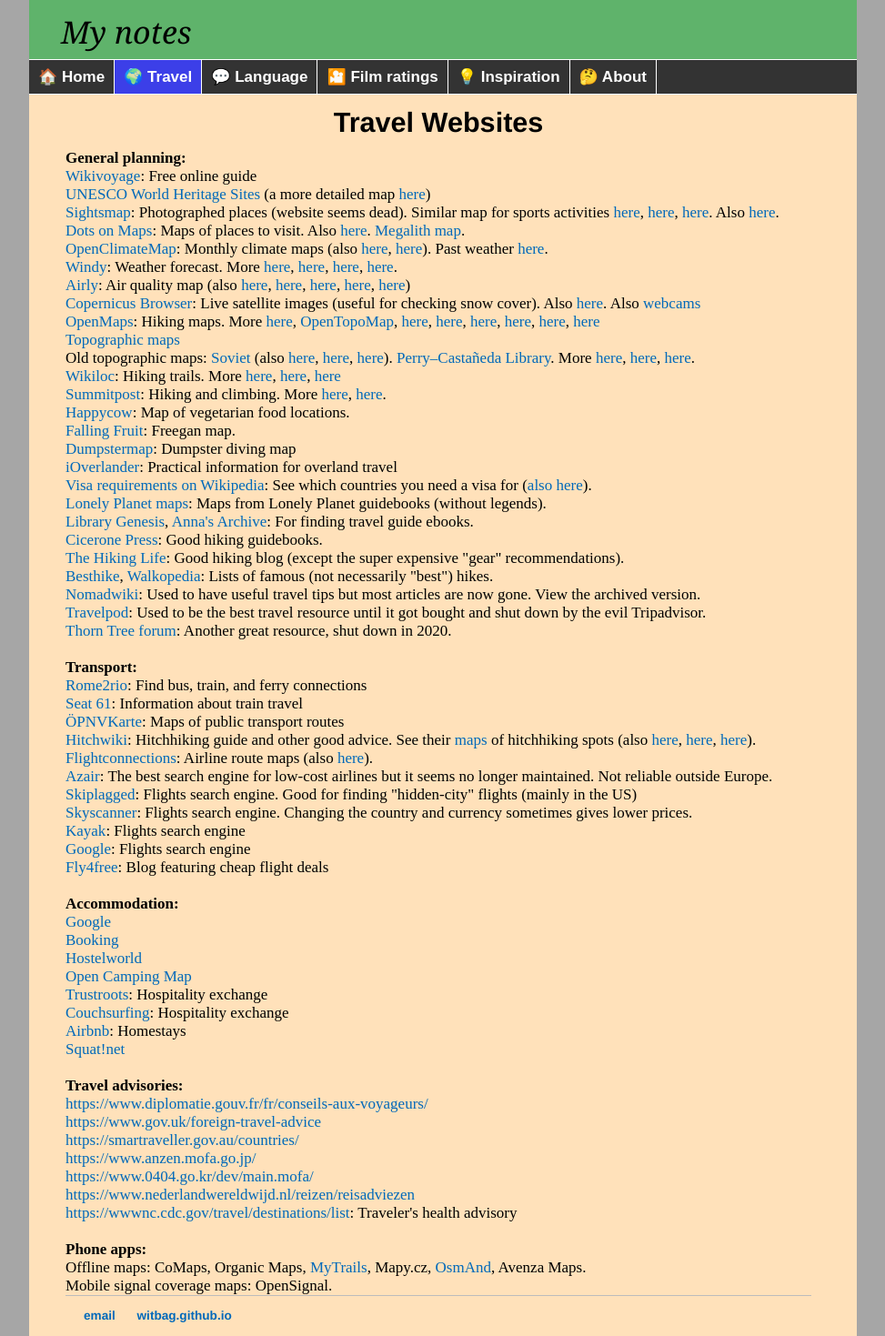
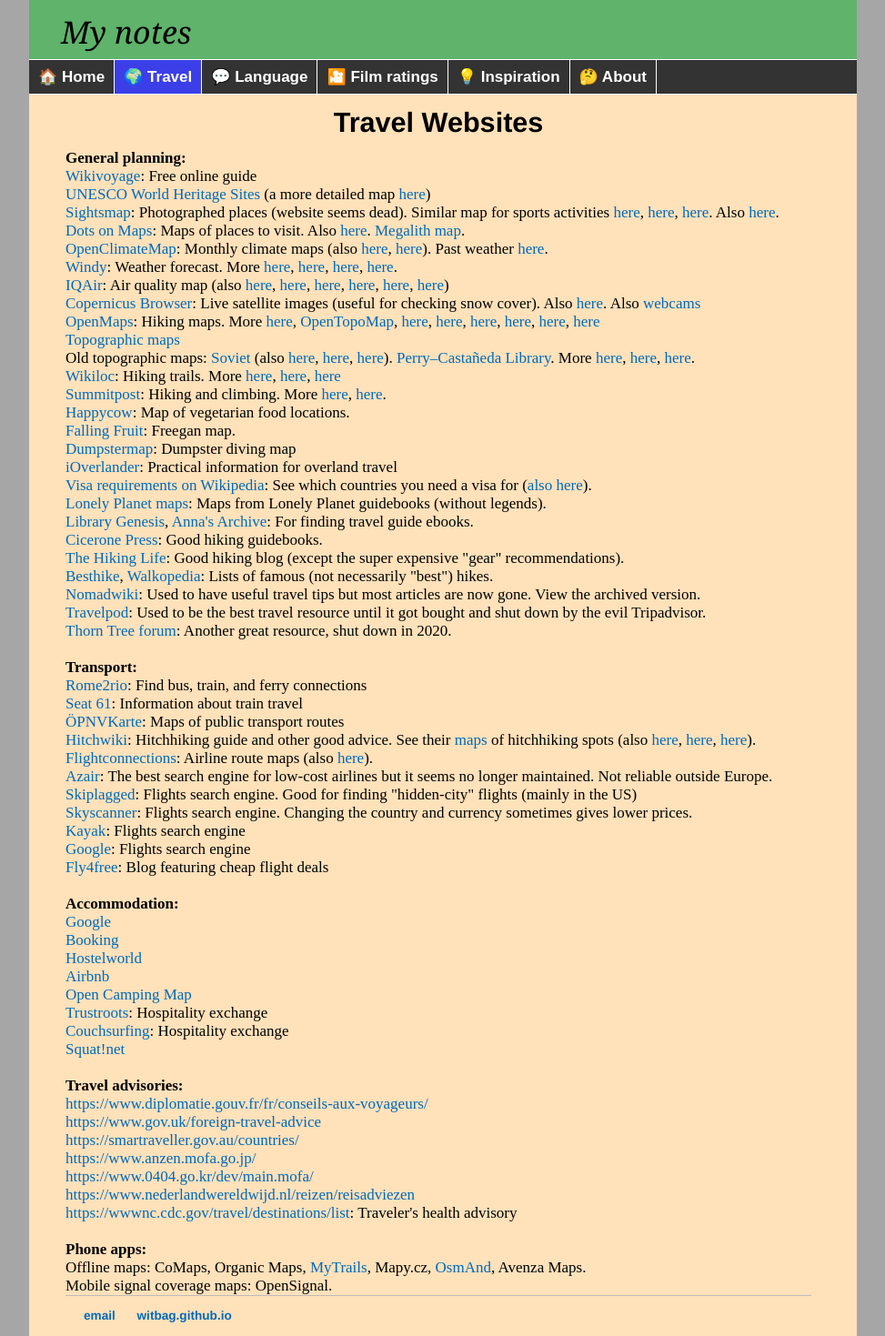
Before and after one commit to witbag/witbag.github.io, a Jekyll site: the page built from travel/resources.html, in a window 1280 px wide. Shown: the whole page at 91% size, without its empty margins (153-1126 px from the left). Built offline with Jekyll 4.4.1, drawn with Linux system fonts in a browser that asks for light colours.

Commit message:
Update resources.html

```diff
--- a/travel/resources.html
+++ b/travel/resources.html
@@ -15,7 +15,7 @@
 <a href="https://dotsonmaps.com/maps" target=_blank>Dots on Maps</a>: Maps of places to visit. Also <a href="https://opentripmap.com/" target=_blank>here</a>. <a href="https://www.megalithic.co.uk/le_megalith_map.html" target=_blank>Megalith map</a>.<br>
 <a href="https://openclimatemap.org/" target=_blank>OpenClimateMap</a>: Monthly climate maps (also <a href="https://climvis.org/animations.html" target=_blank>here</a>, <a href="https://climatereanalyzer.org/reanalysis/monthly_maps/index.php" target=_blank>here</a>). Past weather <a href="https://weather-replay.climate.copernicus.eu/" target=_blank>here</a>.<br>
 <a href="https://www.windy.com/-Temperature-temp" target=_blank>Windy</a>: Weather forecast. More <a href="https://www.meteoblue.com/en/weather/forecast/meteogramweb/" target=_blank>here</a>, <a href="https://www.mountain-forecast.com/" target=_blank>here</a>, <a href="https://www.yr.no/en" target=_blank>here</a>, <a href="https://www.wunderground.com" target=_blank>here</a>.<br>
-<a href="https://airly.org/map/en/" target=_blank>Airly</a>: Air quality map (also <a href="http://berkeleyearth.lbl.gov/air-quality/main_map.php" target=_blank>here</a>, <a href="https://maps.s5p-pal.com/" target=_blank>here</a>, <a href="https://www.airvisual.com/air-quality-map" target=_blank>here</a>, <a href="https://pmc.ncbi.nlm.nih.gov/articles/PMC4314252/figure/f3/" target=_blank>here</a>, <a href="https://ars.els-cdn.com/content/image/1-s2.0-S0013935121000487-gr1_lrg.jpg" target=_blank>here</a>)<br>
+<a href="https://www.iqair.com/air-quality-map" target=_blank>IQAir</a>: Air quality map (also <a href="https://waqi.info" target=_blank>here</a>, <a href="https://maps.s5p-pal.com/" target=_blank>here</a>, <a href="https://airly.org/map/en/" target=_blank>here</a>, <a href="https://pmc.ncbi.nlm.nih.gov/articles/PMC4314252/figure/f3/" target=_blank>here</a>, <a href="https://www.thelancet.com/cms/10.1016/S2542-5196(23)00008-6/asset/4953215d-c644-4c4e-80e9-6b7b3e80d190/main.assets/gr6_lrg.jpg" target=_blank>here</a>, <a href="https://ars.els-cdn.com/content/image/1-s2.0-S0013935121000487-gr1_lrg.jpg" target=_blank>here</a>)<br>
 <a href="https://browser.dataspace.copernicus.eu/" target=_blank>Copernicus Browser</a>: Live satellite images (useful for checking snow cover). Also <a href="https://zoom.earth/maps/satellite-hd/" target=_blank>here</a>. Also <a href="https://www.windy.com/?48.701,9.144,4,p:cams" target=_blank>webcams</a><br>
 <a href="https://openmaps.fr" target=_blank>OpenMaps</a>: Hiking maps. More <a href="https://hiking.waymarkedtrails.org/" target=_blank>here</a>, <a href="https://opentopomap.org" target=_blank>OpenTopoMap</a>, <a href="https://en.mapy.cz/turisticka" target=_blank>here</a>, <a href="https://www.gaiagps.com/map/" target=_blank>here</a>, <a href="https://www.bergfex.com/map/" target=_blank>here</a>, <a href="https://caltopo.com/map.html" target=_blank>here</a>, <a href="https://www.geamap.com/en/worldmap" target=_blank>here</a>, <a href="https://mc.bbbike.org/mc/" target=_blank>here</a><br>
 <a href="https://en-au.topographic-map.com/maps/dy4z/Asia/" target=_blank>Topographic maps</a><br>
@@ -53,10 +53,10 @@
 <a href="https://www.google.com/travel/hotels/" target=_blank>Google</a><br>
 <a href="https://www.booking.com" target=_blank>Booking</a><br>
 <a href="https://www.hostelworld.com" target=_blank>Hostelworld</a><br>
+<a href="https://www.airbnb.com" target=_blank>Airbnb</a><br>
 <a href="https://opencampingmap.org" target=_blank>Open Camping Map</a><br>
 <a href="https://www.trustroots.org" target=_blank>Trustroots</a>: Hospitality exchange<br>
 <a href="https://www.couchsurfing.com" target=_blank>Couchsurfing</a>: Hospitality exchange<br>
-<a href="https://www.airbnb.com/" target=_blank>Airbnb</a>: Homestays<br>
 <a href="https://en.squat.net" target=_blank>Squat!net</a><br>
 <br>
 <a id="advis"></a><b>Travel advisories:</b><br>
```
